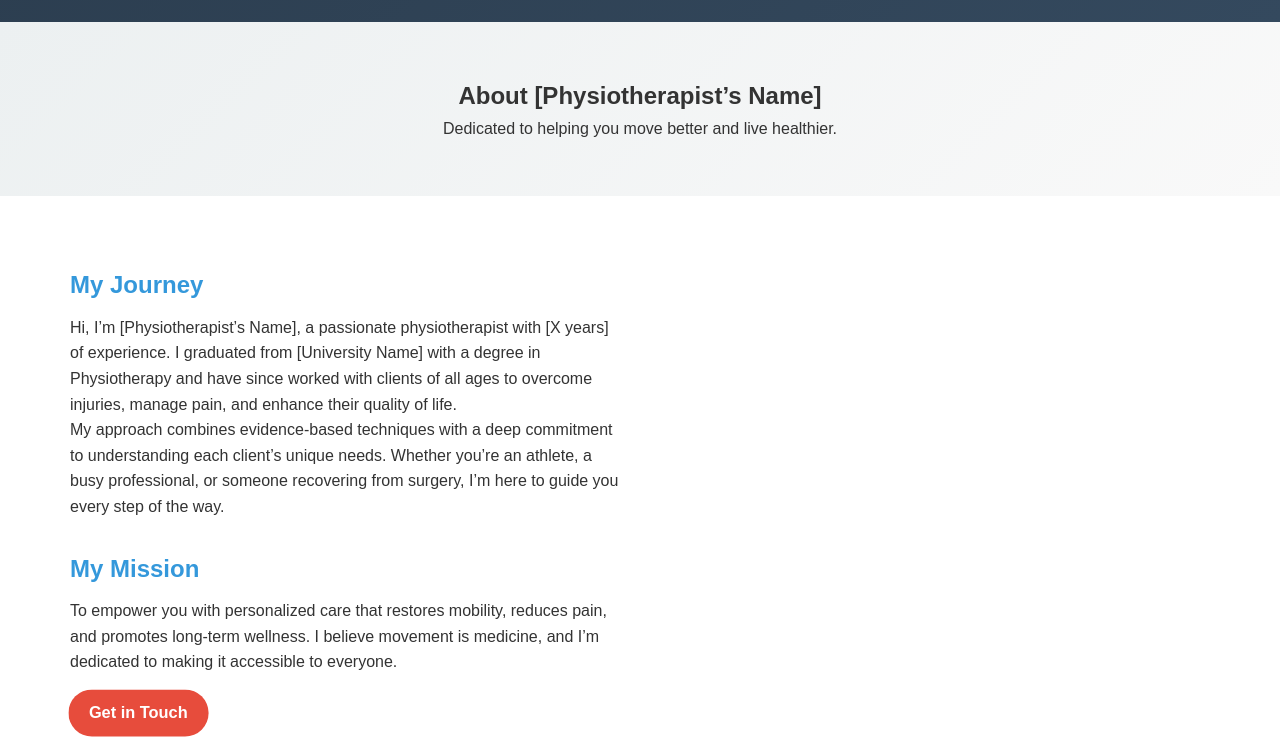
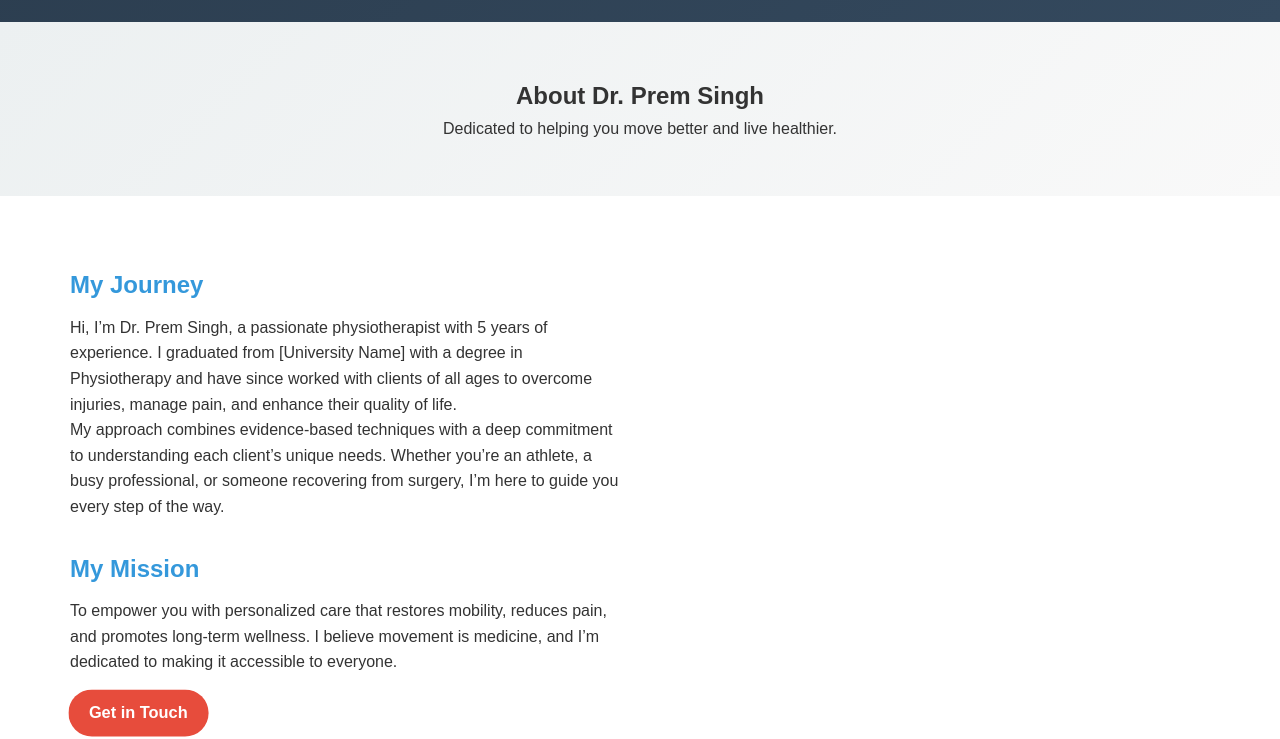
Before and after one commit to sdeepankar/physiotherapy-website, a plain HTML site: page about.html in a window 1280 px wide. Shown: the part 66-805 px from the top of the page. Drawn offline with Linux system fonts and the light colour scheme.

Commit message:
Initial commit: Physiotherapy website

```diff
--- a/about.html
+++ b/about.html
@@ -31,7 +31,7 @@
     <!-- About Intro -->
     <section id="about" class="about-intro">
         <div class="container">
-            <h2 class="fade-in">About [Physiotherapist’s Name]</h2>
+            <h2 class="fade-in">About Dr. Prem Singh</h2>
             <p class="fade-in">Dedicated to helping you move better and live healthier.</p>
         </div>
     </section>
@@ -41,7 +41,7 @@
         <div class="container">
             <div class="about-text">
                 <h3>My Journey</h3>
-                <p>Hi, I’m [Physiotherapist’s Name], a passionate physiotherapist with [X years] of experience. I graduated from [University Name] with a degree in Physiotherapy and have since worked with clients of all ages to overcome injuries, manage pain, and enhance their quality of life.</p>
+                <p>Hi, I’m Dr. Prem Singh, a passionate physiotherapist with 5 years of experience. I graduated from [University Name] with a degree in Physiotherapy and have since worked with clients of all ages to overcome injuries, manage pain, and enhance their quality of life.</p>
                 <p>My approach combines evidence-based techniques with a deep commitment to understanding each client’s unique needs. Whether you’re an athlete, a busy professional, or someone recovering from surgery, I’m here to guide you every step of the way.</p>
             </div>
             <div class="about-mission">
```
Also changed, not shown: index.html (+1 -1 lines).
